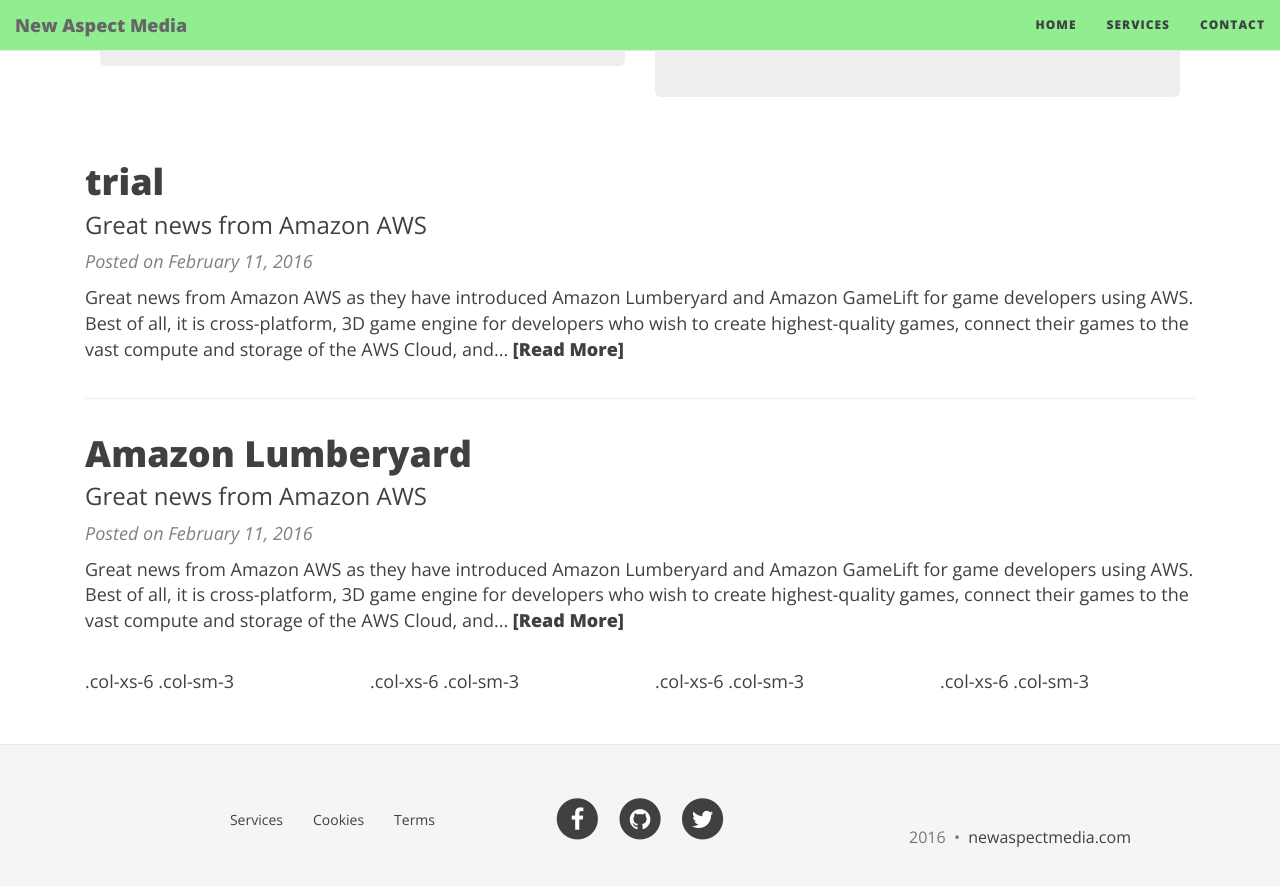
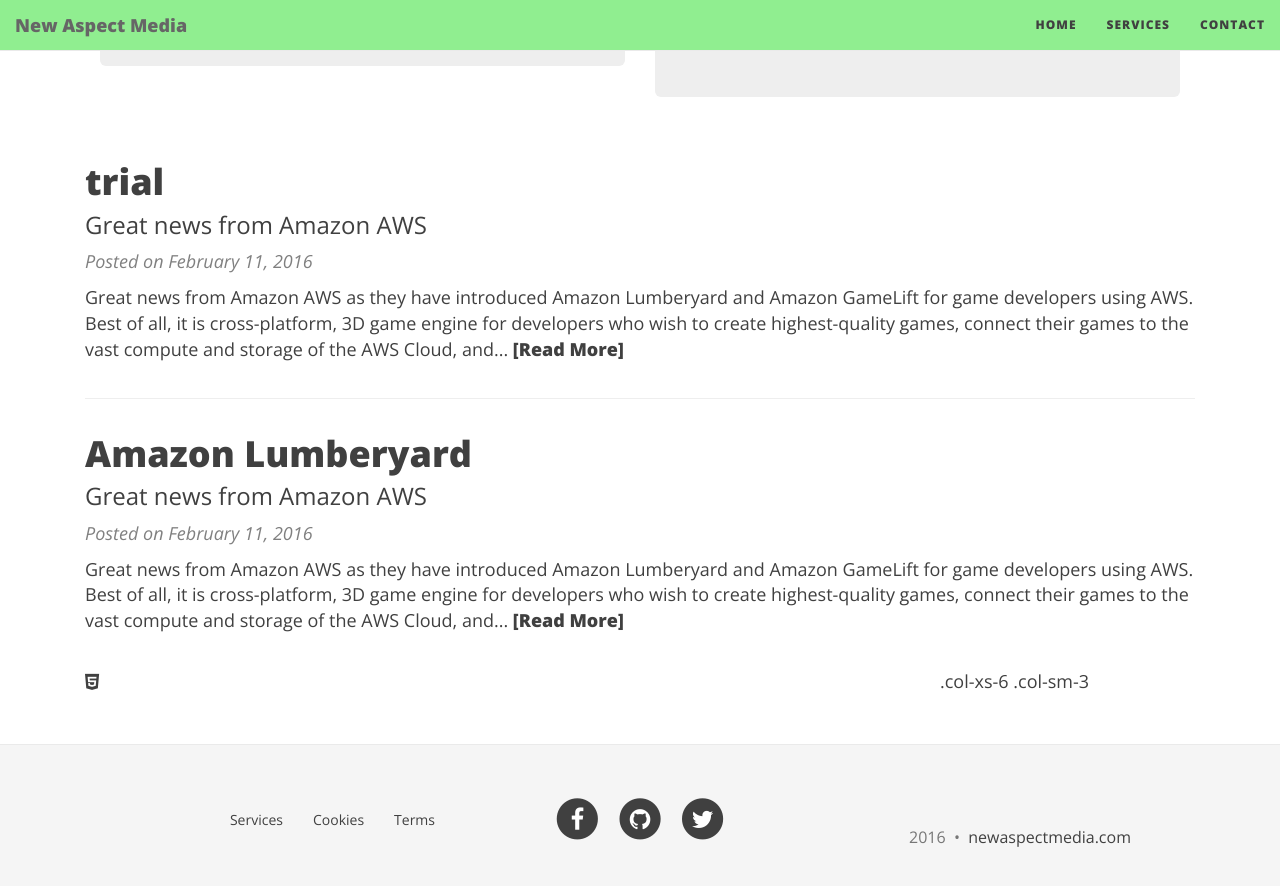
Before and after one commit to newmedia77/appxnam, a Jekyll site: the page built from index.html, in a window 1280 px wide and 900 px high, scrolled down 816 px. Shown: the top 886 px of the window. Built offline with Jekyll 4.4.1, drawn with Linux system fonts in a browser that asks for light colours; nearby versions of some CDN libraries; the list of posts is cut into pages by our own code.

Commit message:
andreas
icons

```diff
--- a/_layouts/default.html
+++ b/_layouts/default.html
@@ -26,13 +26,13 @@
       {{ content }}
 
 <div class="row">
-  <div class="col-xs-6 col-sm-3">.col-xs-6 .col-sm-3</div>
-  <div class="col-xs-6 col-sm-3">.col-xs-6 .col-sm-3</div>
+  <div class="col-xs-6 col-sm-3"><i class="fa fa-html5"></i></div>
+  <div class="col-xs-6 col-sm-3"><i class="ionicons ion-social-javascript"></i></div>
 
   <!-- Add the extra clearfix for only the required viewport -->
   <div class="clearfix visible-xs-block"></div>
 
-  <div class="col-xs-6 col-sm-3">.col-xs-6 .col-sm-3</div>
+  <div class="col-xs-6 col-sm-3"><i class="mega-octicon octicon-ruby"></i></div>
   <div class="col-xs-6 col-sm-3">.col-xs-6 .col-sm-3</div>
 </div>
 
```
